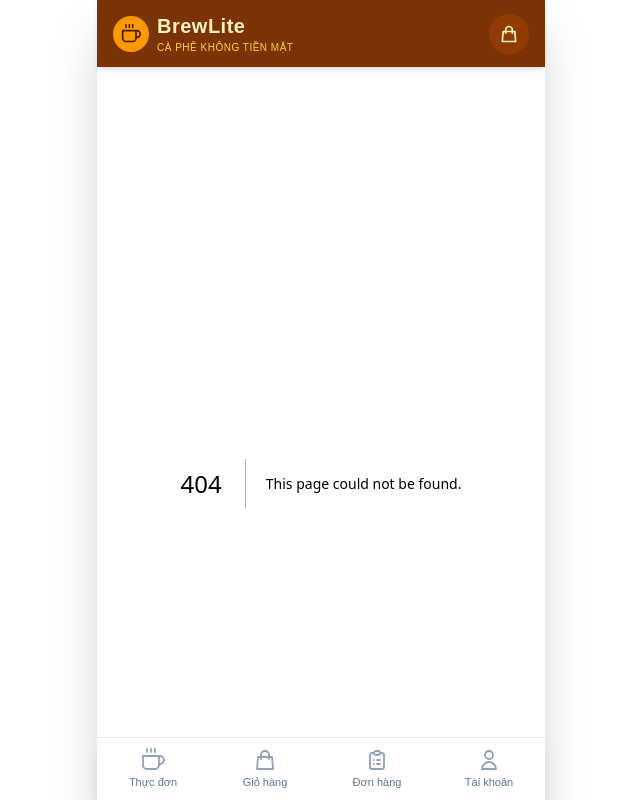
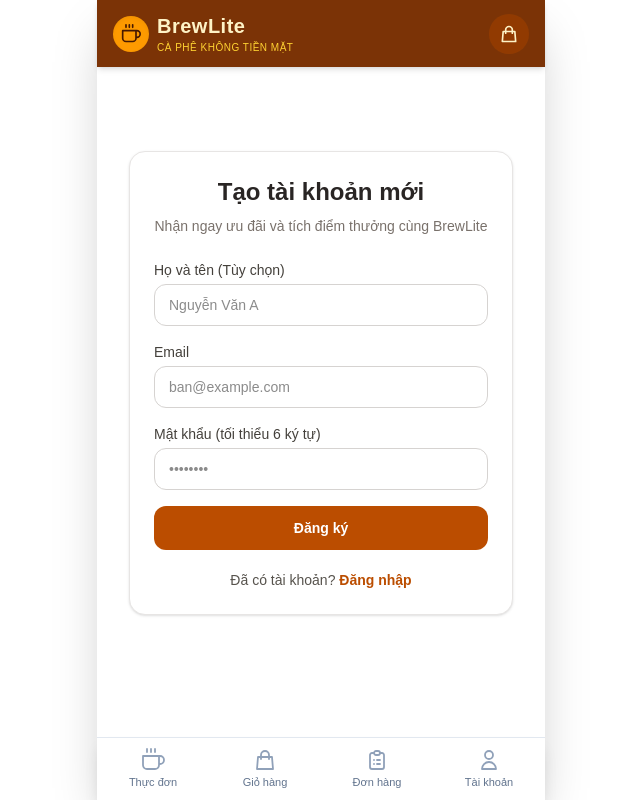
Before and after one commit to dcpadangyu/SWE_Project, a Next.js app in the folder frontend/: page /register in a window 1280 px wide. Before the commit this address had no page. Shown: the top 800 px of the page, without its empty margins (319-959 px from the left). Built offline with nearby package versions, Linux system fonts and the light colour scheme; no server answers.

Commit message:
Add files via upload

```diff
--- /dev/null
+++ b/frontend/app/login/page.tsx
@@ -0,0 +1,109 @@
+// frontend/app/login/page.tsx
+'use client';
+
+import React, { useState } from 'react';
+import { useRouter, useSearchParams } from 'next/navigation';
+import Link from 'next/link';
+import { apiClient } from '@/utils/apiClient';
+import { authStorage } from '@/utils/authStorage';
+
+export default function LoginPage() {
+  const router = useRouter();
+  const searchParams = useSearchParams();
+  const redirectUrl = searchParams.get('redirect') || '/';
+
+  const [email, setEmail] = useState('');
+  const [password, setPassword] = useState('');
+  const [error, setError] = useState<string | null>(null);
+  const [loading, setLoading] = useState(false);
+
+  const handleSubmit = async (e: React.FormEvent) => {
+    e.preventDefault();
+    setError(null);
+    setLoading(true);
+
+    try {
+      const response = await apiClient.post('/auth/login', {
+        email,
+        password,
+      });
+
+      authStorage.setSession(response.accessToken, response.user);
+      router.push(redirectUrl);
+    } catch (err: any) {
+      setError(err?.message || 'Email hoặc mật khẩu không đúng');
+    } finally {
+      setLoading(false);
+    }
+  };
+
+  const registerHref = `/register?redirect=${encodeURIComponent(redirectUrl)}`;
+
+  return (
+    <div className="p-4 flex flex-col justify-center min-h-[75vh]">
+      <div className="bg-white rounded-2xl shadow-sm border border-stone-200 p-6">
+        <h1 className="text-2xl font-bold text-stone-800 text-center mb-2">
+          Đăng nhập BrewLite
+        </h1>
+        <p className="text-sm text-stone-500 text-center mb-6">
+          Đăng nhập để đặt cà phê và tích điểm thưởng
+        </p>
+
+        {error && (
+          <div className="mb-4 p-3 rounded-lg bg-red-50 border border-red-200 text-red-600 text-sm">
+            {error}
+          </div>
+        )}
+
+        <form onSubmit={handleSubmit} className="space-y-4">
+          <div>
+            <label className="block text-sm font-medium text-stone-700 mb-1">
+              Email
+            </label>
+            <input
+              type="email"
+              required
+              value={email}
+              onChange={(e) => setEmail(e.target.value)}
+              placeholder="ban@example.com"
+              className="w-full px-3.5 py-2.5 rounded-xl border border-stone-300 focus:outline-none focus:ring-2 focus:ring-amber-600 text-sm"
+            />
+          </div>
+
+          <div>
+            <label className="block text-sm font-medium text-stone-700 mb-1">
+              Mật khẩu
+            </label>
+            <input
+              type="password"
+              required
+              minLength={6}
+              value={password}
+              onChange={(e) => setPassword(e.target.value)}
+              placeholder="••••••••"
+              className="w-full px-3.5 py-2.5 rounded-xl border border-stone-300 focus:outline-none focus:ring-2 focus:ring-amber-600 text-sm"
+            />
+          </div>
+
+          <button
+            type="submit"
+            disabled={loading}
+            className="w-full py-3 rounded-xl bg-amber-700 hover:bg-amber-800 disabled:bg-stone-400 text-white font-semibold text-sm transition"
+          >
+            {loading ? 'Đang xác thực...' : 'Đăng nhập'}
+          </button>
+        </form>
+
+        <p className="mt-5 text-center text-sm text-stone-600">
+          Chưa có tài khoản?{' '}
+          <Link
+            href={registerHref}
+            className="text-amber-700 font-semibold hover:underline"
+          >
+            Đăng ký ngay
+          </Link>
+        </p>
+      </div>
+    </div>
+  );
+}
--- /dev/null
+++ b/frontend/app/register/page.tsx
@@ -0,0 +1,133 @@
+// frontend/app/register/page.tsx
+'use client';
+
+import React, { useState } from 'react';
+import { useRouter, useSearchParams } from 'next/navigation';
+import Link from 'next/link';
+import { apiClient } from '@/utils/apiClient';
+
+export default function RegisterPage() {
+  const router = useRouter();
+  const searchParams = useSearchParams();
+  const redirectUrl = searchParams.get('redirect') || '/';
+
+  const [fullName, setFullName] = useState('');
+  const [email, setEmail] = useState('');
+  const [password, setPassword] = useState('');
+  const [error, setError] = useState<string | null>(null);
+  const [successMsg, setSuccessMsg] = useState<string | null>(null);
+  const [loading, setLoading] = useState(false);
+
+  const loginHref = `/login?redirect=${encodeURIComponent(redirectUrl)}`;
+
+  const handleSubmit = async (e: React.FormEvent) => {
+    e.preventDefault();
+    setError(null);
+    setSuccessMsg(null);
+    setLoading(true);
+
+    try {
+      await apiClient.post('/auth/register', {
+        email,
+        password,
+        fullName: fullName.trim() || undefined,
+      });
+
+      setSuccessMsg('Đăng ký tài khoản thành công! Đang chuyển sang trang đăng nhập...');
+      setTimeout(() => {
+        router.push(loginHref);
+      }, 1200);
+    } catch (err: any) {
+      setError(err?.message || 'Dữ liệu đăng ký không hợp lệ hoặc email đã tồn tại');
+    } finally {
+      setLoading(false);
+    }
+  };
+
+  return (
+    <div className="p-4 flex flex-col justify-center min-h-[75vh]">
+      <div className="bg-white rounded-2xl shadow-sm border border-stone-200 p-6">
+        <h1 className="text-2xl font-bold text-stone-800 text-center mb-2">
+          Tạo tài khoản mới
+        </h1>
+        <p className="text-sm text-stone-500 text-center mb-6">
+          Nhận ngay ưu đãi và tích điểm thưởng cùng BrewLite
+        </p>
+
+        {error && (
+          <div className="mb-4 p-3 rounded-lg bg-red-50 border border-red-200 text-red-600 text-sm">
+            {error}
+          </div>
+        )}
+
+        {successMsg && (
+          <div className="mb-4 p-3 rounded-lg bg-green-50 border border-green-200 text-green-700 text-sm">
+            {successMsg}
+          </div>
+        )}
+
+        <form onSubmit={handleSubmit} className="space-y-4">
+          <div>
+            <label className="block text-sm font-medium text-stone-700 mb-1">
+              Họ và tên (Tùy chọn)
+            </label>
+            <input
+              type="text"
+              value={fullName}
+              onChange={(e) => setFullName(e.target.value)}
+              placeholder="Nguyễn Văn A"
+              className="w-full px-3.5 py-2.5 rounded-xl border border-stone-300 focus:outline-none focus:ring-2 focus:ring-amber-600 text-sm"
+            />
+          </div>
+
+          <div>
+            <label className="block text-sm font-medium text-stone-700 mb-1">
+              Email
+            </label>
+            <input
+              type="email"
+              required
+              value={email}
+              onChange={(e) => setEmail(e.target.value)}
+              placeholder="ban@example.com"
+              className="w-full px-3.5 py-2.5 rounded-xl border border-stone-300 focus:outline-none focus:ring-2 focus:ring-amber-600 text-sm"
+            />
+          </div>
+
+          <div>
+            <label className="block text-sm font-medium text-stone-700 mb-1">
+              Mật khẩu (tối thiểu 6 ký tự)
+            </label>
+            <input
+              type="password"
+              required
+              minLength={6}
+              value={password}
+              onChange={(e) => setPassword(e.target.value)}
+              placeholder="••••••••"
+              className="w-full px-3.5 py-2.5 rounded-xl border border-stone-300 focus:outline-none focus:ring-2 focus:ring-amber-600 text-sm"
+            />
+          </div>
+
+          <button
+            type="submit"
+            disabled={loading}
+            className="w-full py-3 rounded-xl bg-amber-700 hover:bg-amber-800 disabled:bg-stone-400 text-white font-semibold text-sm transition"
+          >
+            {loading ? 'Đang tạo tài khoản...' : 'Đăng ký'}
+          </button>
+        </form>
+
+        <p className="mt-5 text-center text-sm text-stone-600">
+          Đã có tài khoản?{' '}
+          <Link
+            href={loginHref}
+            className="text-amber-700 font-semibold hover:underline"
+          >
+            Đăng nhập
+          </Link>
+        </p>
+      </div>
+    </div>
+  );
+}
```
